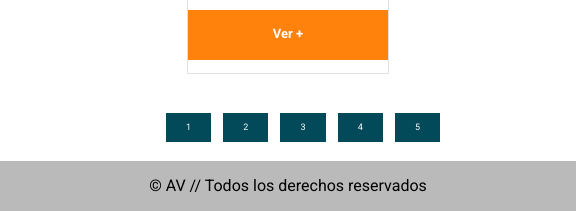
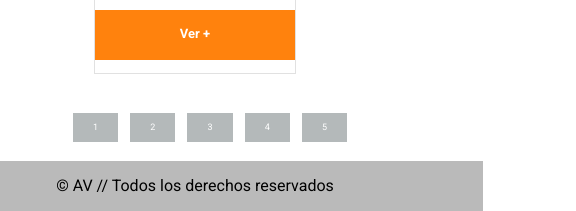
Before and after one commit to Droopytex/desafio_mediaQ, a plain HTML site: page index.html in a window 390 px wide. Shown: the part 2572-2783 px from the top of the page, 576 px wide, since content can reach past the window. Drawn offline with Linux system fonts and the light colour scheme.

Commit message:
ajustes menores a la versión mobile

```diff
--- a/assets/css/styles.css
+++ b/assets/css/styles.css
@@ -11,7 +11,6 @@
   justify-content: center;
   grid-area: header;
   background-color: rgb(0, 105, 143);
-  height: fit-content;
 }
 
 .main {
@@ -106,7 +105,7 @@ img {
   display: block;
   padding: 10px 20px;
   color: #fff;
-  background: #024959;
+  background: #b4b9ba;
   text-decoration: none;
 }
 
@@ -115,7 +114,7 @@ img {
 }
 
 .paginacion ul li .active {
-  background: #037e8c;
+  background: rgb(0, 105, 143);
   font-weight: bold;
 }
 
@@ -130,6 +129,7 @@ img {
 .grid-container {
   background-color: #fff;
   display: grid;
+  justify-content: center;
   grid-template-columns: 1fr;
   grid-template-areas:
     "header"
@@ -142,7 +142,7 @@ img {
     grid-template-columns: 1fr 1fr;
   }
 }
-*/
+
 @media (min-width: 768px) {
   .grid-container {
     grid-template-columns: 1fr 1fr 1fr;
@@ -154,3 +154,4 @@ img {
     grid-template-columns: 1fr 1fr 1fr 1fr;
   }
 }
+*/
--- a/index.html
+++ b/index.html
@@ -104,10 +104,10 @@
         <div class="paginacion">
           <ul>
             <li><a>1</a></li>
-            <li><a href="">2</a></li>
-            <li><a href="">3</a></li>
-            <li><a href="">4</a></li>
-            <li><a href="">5</a></li>
+            <li><a>2</a></li>
+            <li><a>3</a></li>
+            <li><a>4</a></li>
+            <li><a>5</a></li>
           </ul>
         </div>
       </div>
```
